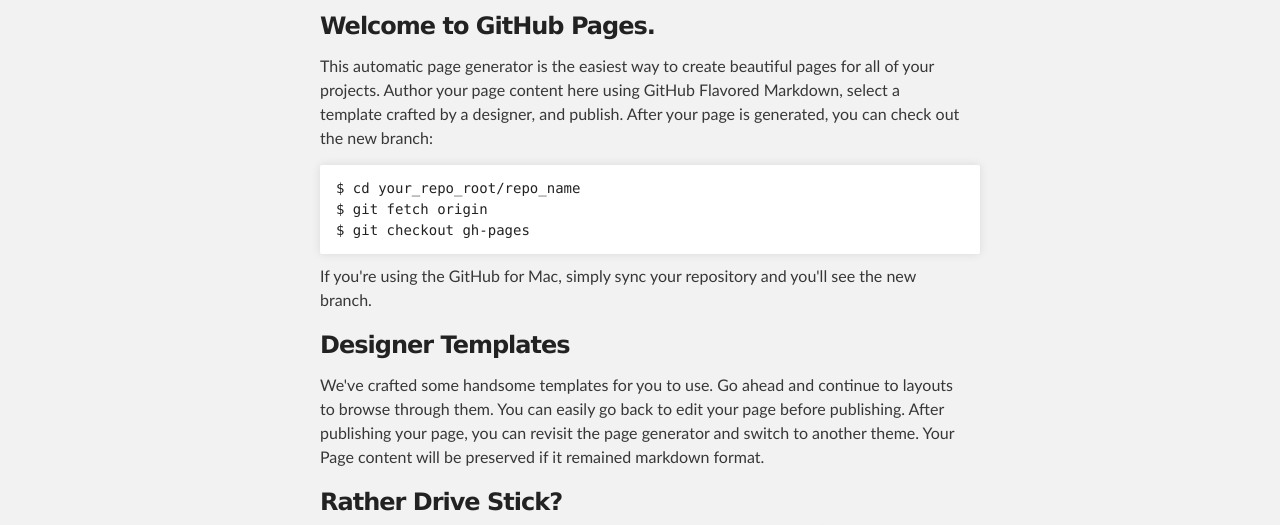
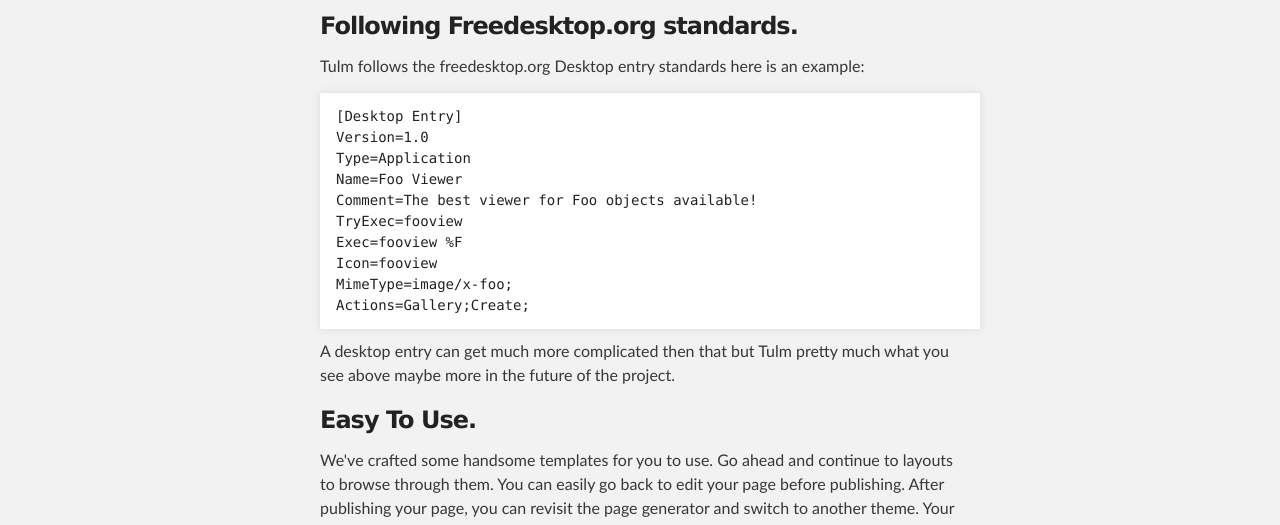
Before and after one commit to infektedpc/TULM, a plain HTML site: page index.html in a window 1280 px wide. Shown: the part 252-777 px from the top of the page. Drawn offline with Linux system fonts and the light colour scheme.

Commit message:
edited pages

```diff
--- a/index.html
+++ b/index.html
@@ -32,19 +32,26 @@
     <div id="main_content_wrap" class="outer">
       <section id="main_content" class="inner">
         <h3>
-<a name="welcome-to-github-pages" class="anchor" href="#welcome-to-github-pages"><span class="octicon octicon-link"></span></a>Welcome to GitHub Pages.</h3>
+<a name="welcome-to-github-pages" class="anchor" href="#welcome-to-github-pages"><span class="octicon octicon-link"></span></a>Following Freedesktop.org standards.</h3>
 
-<p>This automatic page generator is the easiest way to create beautiful pages for all of your projects. Author your page content here using GitHub Flavored Markdown, select a template crafted by a designer, and publish. After your page is generated, you can check out the new branch:</p>
+<p>Tulm follows the freedesktop.org Desktop entry standards here is an example:</p>
 
-<pre><code>$ cd your_repo_root/repo_name
-$ git fetch origin
-$ git checkout gh-pages
+<pre><code>[Desktop Entry]
+Version=1.0
+Type=Application
+Name=Foo Viewer
+Comment=The best viewer for Foo objects available!
+TryExec=fooview
+Exec=fooview %F
+Icon=fooview
+MimeType=image/x-foo;
+Actions=Gallery;Create;
 </code></pre>
 
-<p>If you're using the GitHub for Mac, simply sync your repository and you'll see the new branch.</p>
+<p>A desktop entry can get much more complicated then that but Tulm pretty much what you see above maybe more in the future of the project.</p>
 
 <h3>
-<a name="designer-templates" class="anchor" href="#designer-templates"><span class="octicon octicon-link"></span></a>Designer Templates</h3>
+<a name="designer-templates" class="anchor" href="#designer-templates"><span class="octicon octicon-link"></span></a>Easy To Use.</h3>
 
 <p>We've crafted some handsome templates for you to use. Go ahead and continue to layouts to browse through them. You can easily go back to edit your page before publishing. After publishing your page, you can revisit the page generator and switch to another theme. Your Page content will be preserved if it remained markdown format.</p>
 
```
